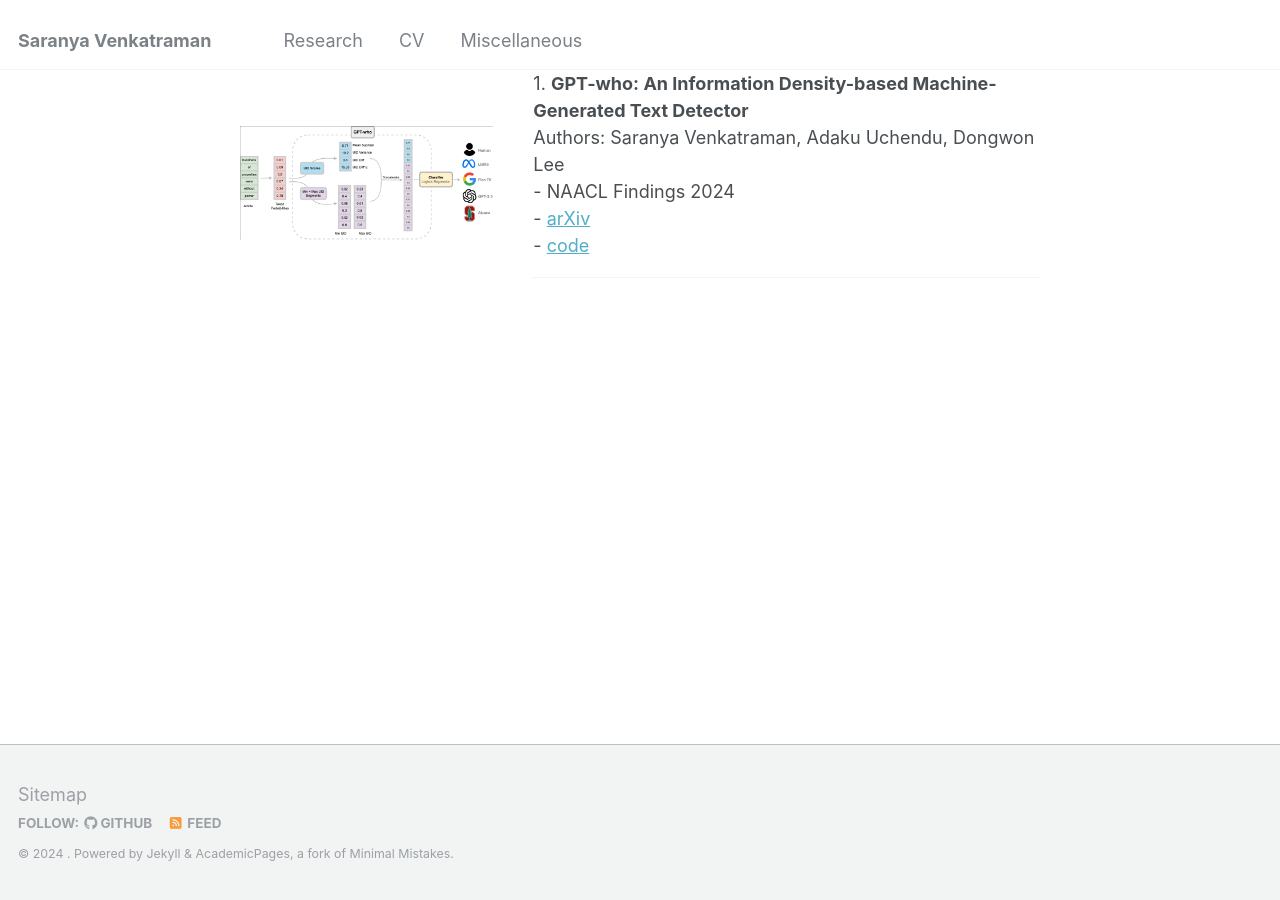
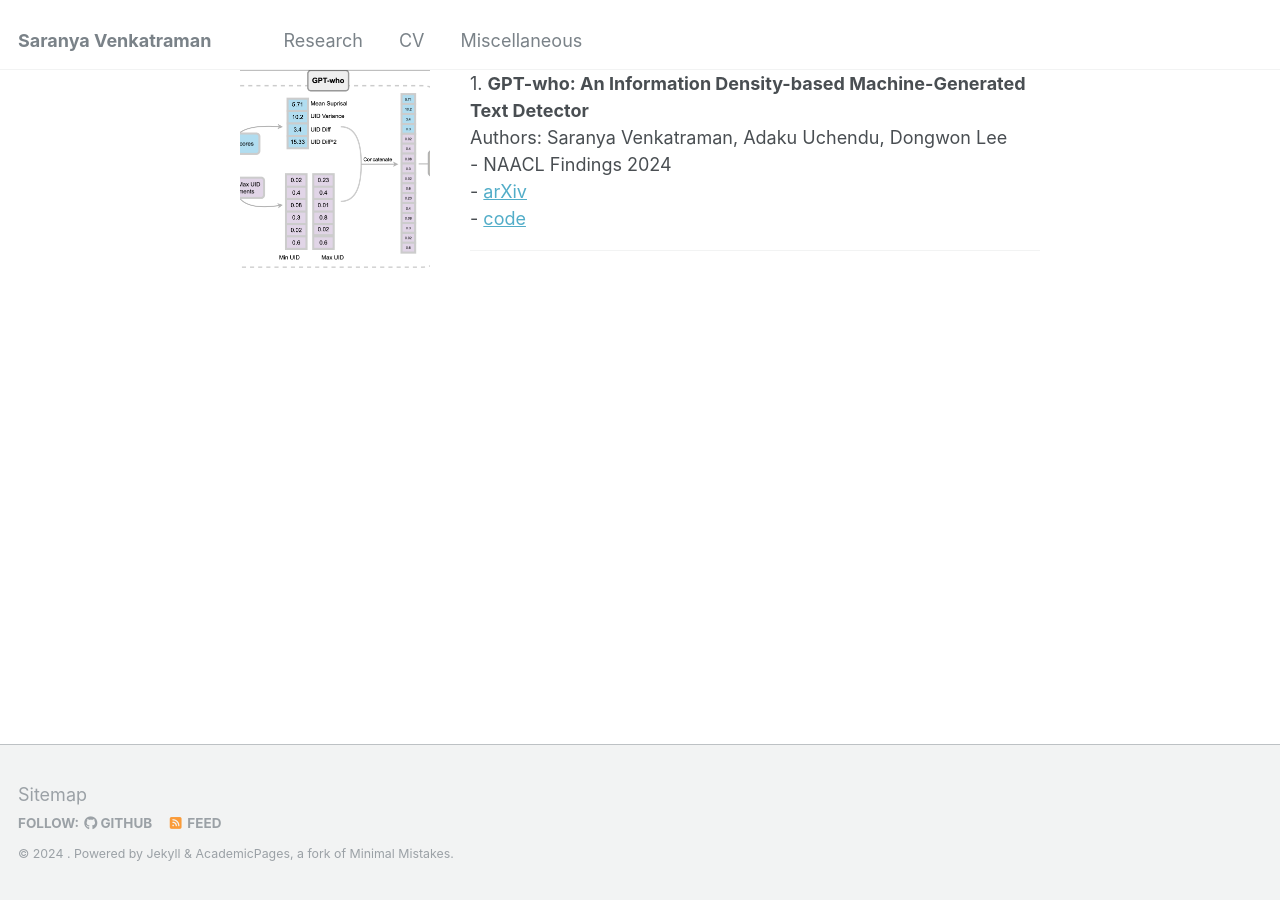
Before and after one commit to saranya-venkatraman/saranya-venkatraman.github.io, a Jekyll site: the page built from _pages/research.html, in a window 1280 px wide. Built offline with Jekyll 4.4.1, drawn with Linux system fonts in a browser that asks for light colours.

Commit message:
Update research.html

```diff
--- a/_pages/research.html
+++ b/_pages/research.html
@@ -22,22 +22,23 @@ comments: true
     max-width: 800px;
     display: flex;
     justify-content: center;
-    align-items: center;
+    align-items: stretch; /* Ensure both items take the same height */
   }
 
   .text {
-    flex: 2; /* Make the text container wider */
+    flex: 3; /* Make the text container wider */
     margin-left: 20px;
   }
 
   .image {
-    flex: 1; /* Keep the image container narrower */
+    flex: 1;
     margin-right: 20px;
   }
 
   img {
-    max-width: 100%; /* Ensure the image does not exceed its container's width */
-    height: auto;
+    max-width: 100%;
+    height: 100%; /* Ensure the image takes the full height of its container */
+    object-fit: cover; /* Ensure the image fills its container */
   }
 </style>
 </head>
```
